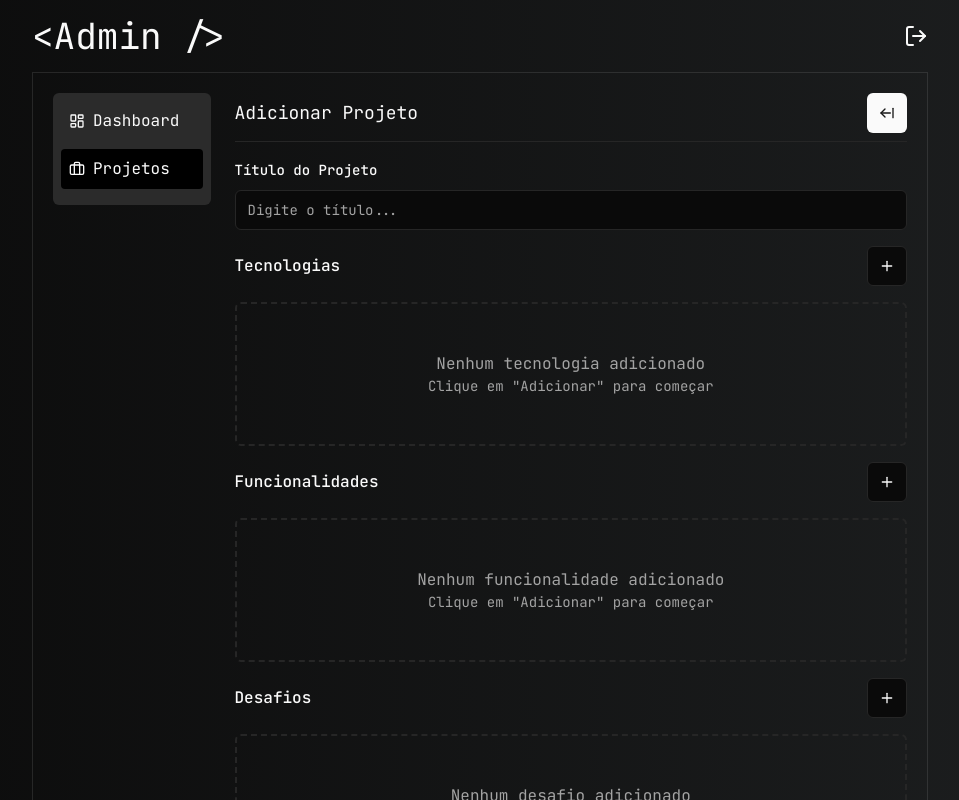
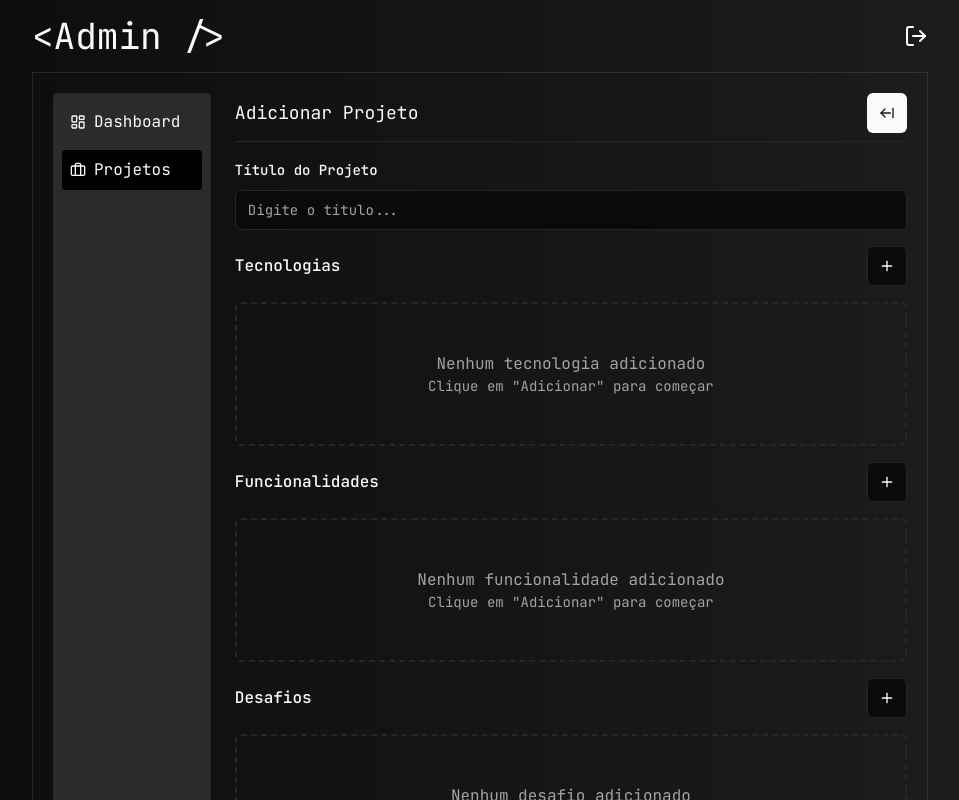
Before and after one commit to carloscsc/portfolio, a Next.js app: page /admin/projects/cadastrar in a window 1280 px wide. Shown: the top 800 px of the page, without its empty margins (160-1119 px from the left). Built offline with nearby package versions, Linux system fonts and the light colour scheme.

Commit message:
fix: update sidebar navigation styles for improved layout and responsiveness

```diff
--- a/src/app/admin/sidebar-links.tsx
+++ b/src/app/admin/sidebar-links.tsx
@@ -37,8 +37,8 @@ const MenuLink = ({
 
 const sidebarLinks = () => {
 	return (
-		<nav className='w-full mb-6 md:w-[200px]'>
-			<ul className='bg-[#2b2b2b] rounded-md overflow-hidden p-2'>
+		<nav className='bg-[#2b2b2b] w-full md:w-[200px] mb-6 md:min-h-screen border rounded-sm'>
+			<ul className='rounded-md overflow-hidden p-2'>
 				<MenuLink
 					href='/admin'
 					icon={<LayoutDashboard />}
```
